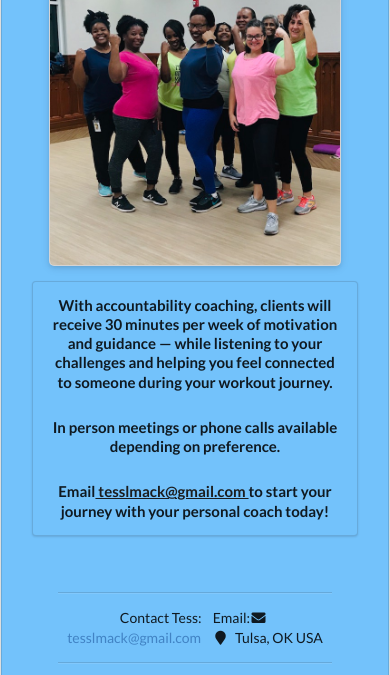
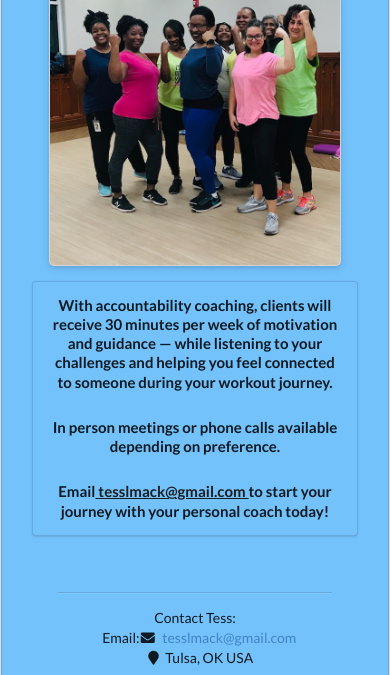
Before and after one commit to AubryOE/Fitness-Addict, a website: page accountability.html in a window 390 px wide. Shown: the part 506-1181 px from the top of the page. Drawn offline with nearby package versions, Linux system fonts and the light colour scheme.

Commit message:
Adding display: block to footer contact info to make responsive.

```diff
--- a/accountability.html
+++ b/accountability.html
@@ -112,17 +112,14 @@
                     <div class="ui center aligned fluid container">
                             <footer>
                                 <div class="ui divider"></div>
-                                <!-- <div class="ui centered raised card"> -->
-                                    <p class="contactInfo">Contact Tess:
-                                            <span class="email">Email:<i class="mail icon"></i><a href="mailto: tesslmack@gmail.com"> tesslmack@gmail.com</a></span>
+                                    <p class="contactInfo"><span class="break">Contact Tess:</span>
+                                            <span class="email break">Email:<i class="mail icon"></i><a href="mailto: tesslmack@gmail.com"> tesslmack@gmail.com</a></span>
                                         <!-- <span class="textTess">Text:
                                                 <i class="material-icons">message</i><span>918-202-8053</span>
                                         </span> -->
-                                            <span class="location"><i class="marker icon"></i>
-                                                    Tulsa, OK USA
+                                            <span class="location break"><i class="marker icon"></i>Tulsa, OK USA
                                             </span>
                                     </p>
-                                <!-- </div>   -->
                                 <div class="ui divider"></div>
                                 <p>Follow Fitness Addict Tulsa on Social Media!
                                     <a href="https://www.facebook.com/fitnessaddicttulsa/?ref=py_c" class="follow" target="_blank"><i class="facebook square icon"></i></a>
--- a/css/app.css
+++ b/css/app.css
@@ -249,6 +249,12 @@ p#contactInfo{
     }
 
 }
+@media screen and (max-width: 550px){
+    span.break{
+        display: block;
+    }
+}
+
 @media screen and (max-width: 700px) {
     span#textTess, span#email, span#location{
         padding-left: 0.2em;
```
Also changed, not shown: about.html (+3 -5 lines), events.html (+3 -4 lines), index.html (+7 -9 lines), menus.html (+4 -5 lines), training.html (+3 -5 lines).
